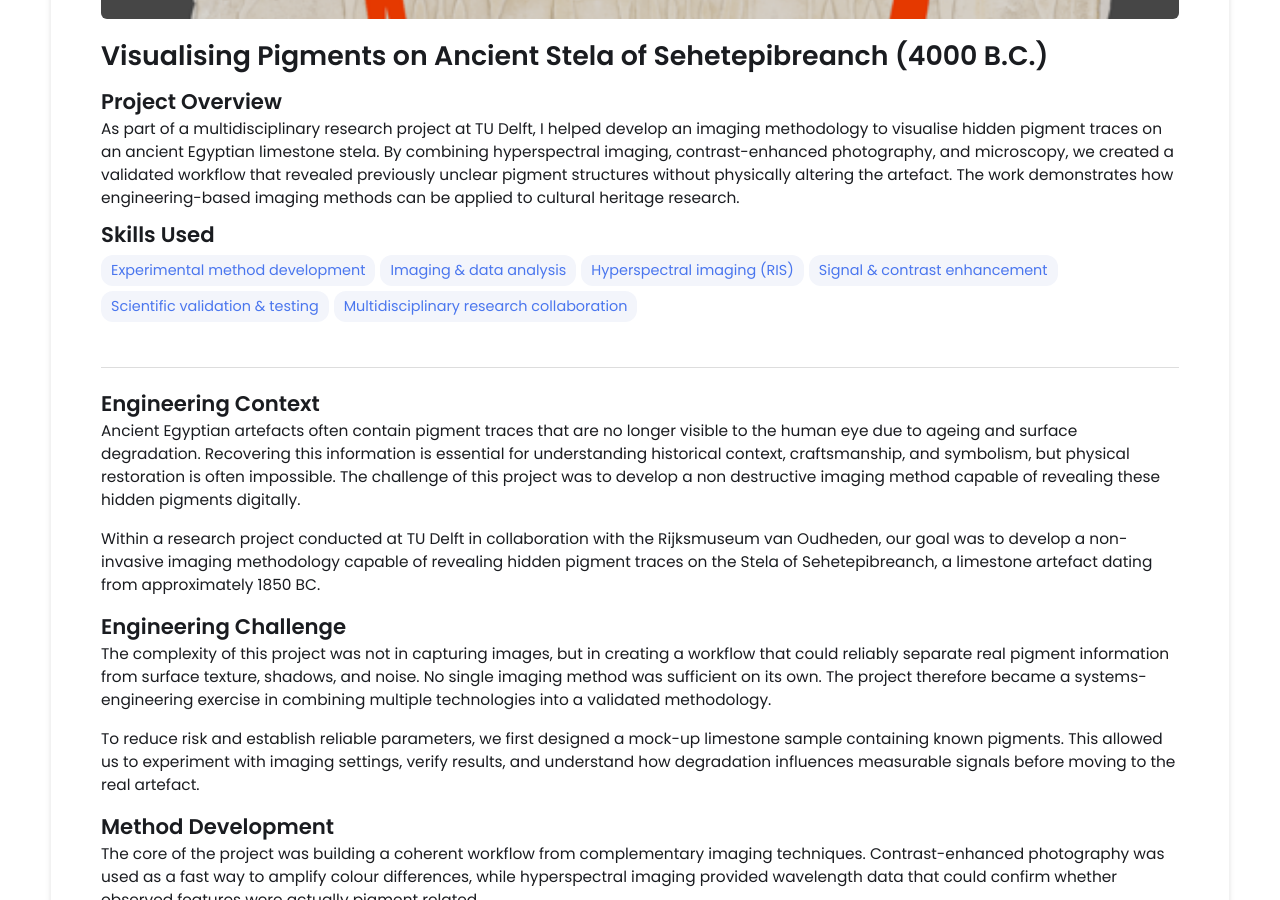
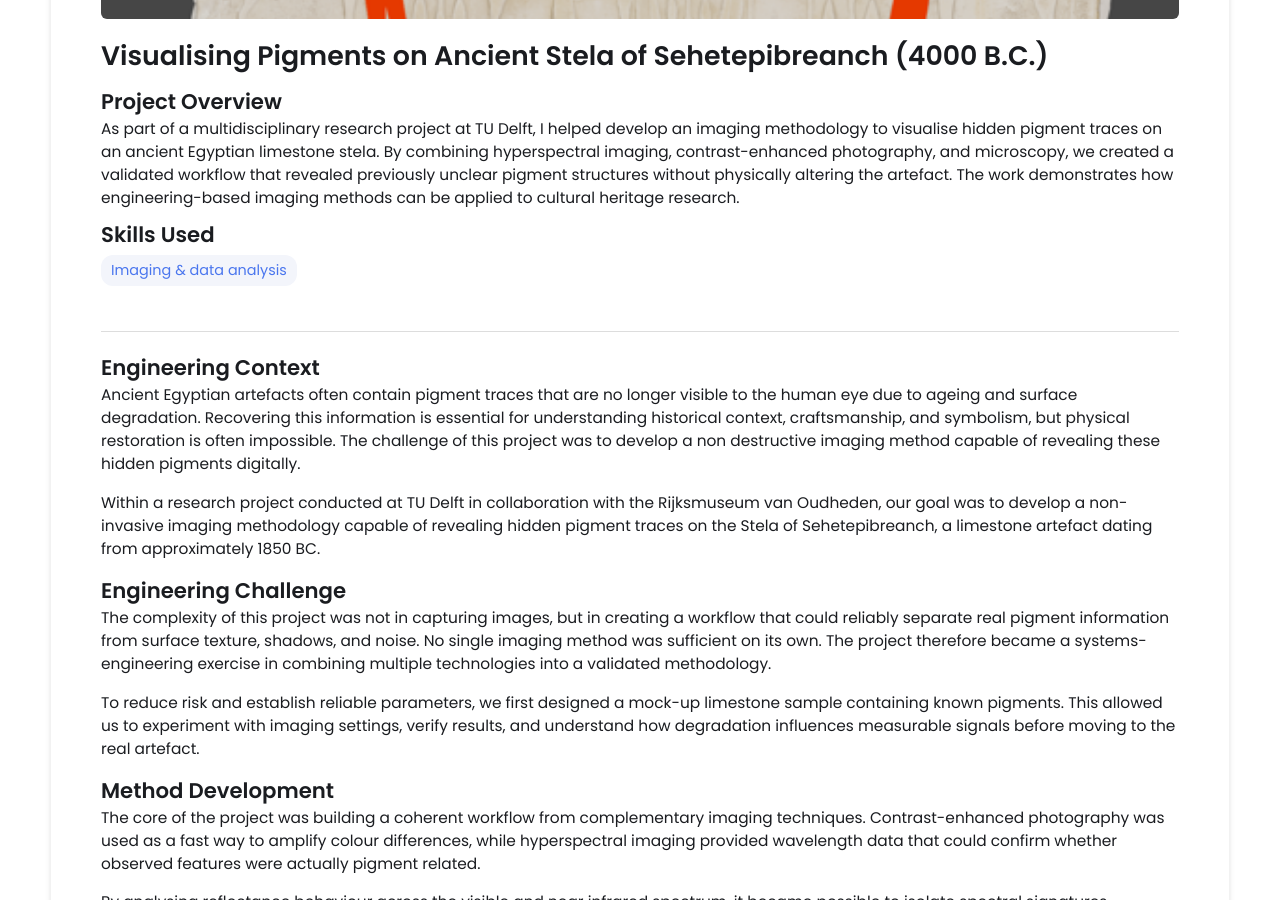
Before and after one commit to martijnswart01/martijnswart01.github.io, a Jekyll site: the page built from _projects/Visualising-Pigments/index.md, in a window 1280 px wide and 900 px high, scrolled down 471 px. Built offline with Jekyll 4.4.1, drawn with Linux system fonts in a browser that asks for light colours.

Commit message:
Update index.md

```diff
--- a/_projects/Visualising-Pigments/index.md
+++ b/_projects/Visualising-Pigments/index.md
@@ -5,12 +5,7 @@ description: |
   As part of a multidisciplinary research project at TU Delft, I helped develop an imaging methodology to visualise hidden pigment traces on an ancient Egyptian limestone stela. By combining hyperspectral imaging, contrast-enhanced photography, and microscopy, we created a validated workflow that revealed previously unclear pigment structures without physically altering the artefact. The work demonstrates how engineering-based imaging methods can be applied to cultural heritage research.
 
 skills:
-  - Experimental method development
   - Imaging & data analysis
-  - Hyperspectral imaging (RIS)
-  - Signal & contrast enhancement
-  - Scientific validation & testing
-  - Multidisciplinary research collaboration
 
 main-image: "/stela_cover.png"
 ---
```
